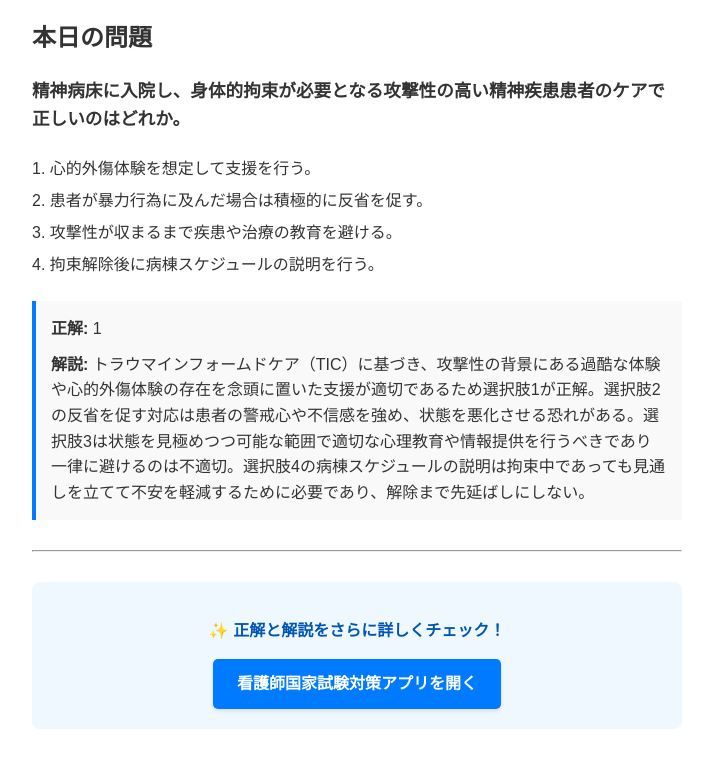
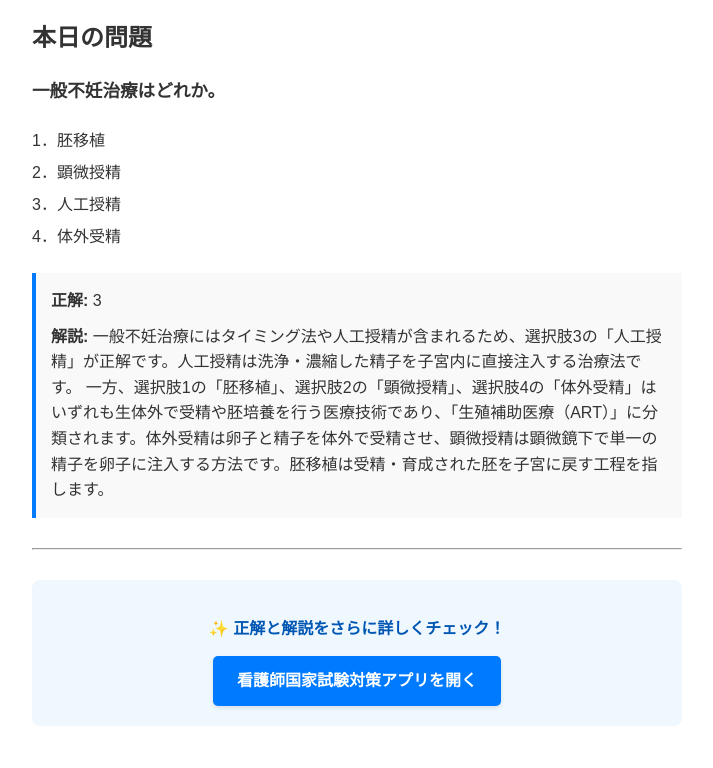
Before and after one commit to DaisukeNishioka/X-auto-post, a plain HTML site: page index.html in a window 1280 px wide. Shown: the part 106-874 px from the top of the page, without its empty margins (283-996 px from the left). Drawn offline with Linux system fonts and the light colour scheme.

Commit message:
Update today's question

```diff
--- a/index.html
+++ b/index.html
@@ -7,16 +7,17 @@
 <body style="font-family: sans-serif; max-width: 650px; margin: 40px auto; padding: 0 20px; line-height: 1.6; color: #333;">
 <h1 style="border-bottom: 2px solid #007bff; padding-bottom: 10px; color: #007bff;">本日の看護師国家試験 対策</h1>
 <h2>本日の問題</h2>
-<p style="font-size: 1.1em; font-weight: bold; margin-bottom: 20px;">精神病床に入院し、身体的拘束が必要となる攻撃性の高い精神疾患患者のケアで正しいのはどれか。</p>
+<p style="font-size: 1.1em; font-weight: bold; margin-bottom: 20px;">一般不妊治療はどれか。</p>
 <ul style="list-style-type: none; padding-left: 0; line-height: 2;">
-<li>1. 心的外傷体験を想定して支援を行う。</li>
-<li>2. 患者が暴力行為に及んだ場合は積極的に反省を促す。</li>
-<li>3. 攻撃性が収まるまで疾患や治療の教育を避ける。</li>
-<li>4. 拘束解除後に病棟スケジュールの説明を行う。</li>
+<li> 1．胚移植</li>
+<li> 2．顕微授精</li>
+<li> 3．人工授精</li>
+<li> 4．体外受精</li>
 </ul>
 <div style="margin-top: 20px; padding: 15px; background: #f9f9f9; border-left: 4px solid #007bff;">
-<p style="margin: 0 0 10px 0;"><strong>正解:</strong> 1</p>
-<p style="margin: 0;"><strong>解説:</strong> トラウマインフォームドケア（TIC）に基づき、攻撃性の背景にある過酷な体験や心的外傷体験の存在を念頭に置いた支援が適切であるため選択肢1が正解。選択肢2の反省を促す対応は患者の警戒心や不信感を強め、状態を悪化させる恐れがある。選択肢3は状態を見極めつつ可能な範囲で適切な心理教育や情報提供を行うべきであり一律に避けるのは不適切。選択肢4の病棟スケジュールの説明は拘束中であっても見通しを立てて不安を軽減するために必要であり、解除まで先延ばしにしない。</p>
+<p style="margin: 0 0 10px 0;"><strong>正解:</strong> 3</p>
+<p style="margin: 0;"><strong>解説:</strong> 一般不妊治療にはタイミング法や人工授精が含まれるため、選択肢3の「人工授精」が正解です。人工授精は洗浄・濃縮した精子を子宮内に直接注入する治療法です。
+一方、選択肢1の「胚移植」、選択肢2の「顕微授精」、選択肢4の「体外受精」はいずれも生体外で受精や胚培養を行う医療技術であり、「生殖補助医療（ART）」に分類されます。体外受精は卵子と精子を体外で受精させ、顕微授精は顕微鏡下で単一の精子を卵子に注入する方法です。胚移植は受精・育成された胚を子宮に戻す工程を指します。</p>
 </div>
 <hr style="margin: 30px 0;">
 <div style="background-color: #f0f8ff; padding: 20px; border-radius: 8px; text-align: center;">
```
